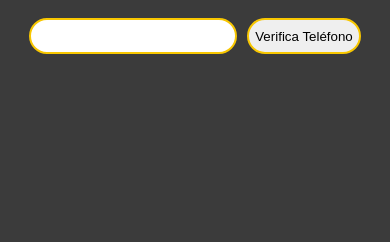
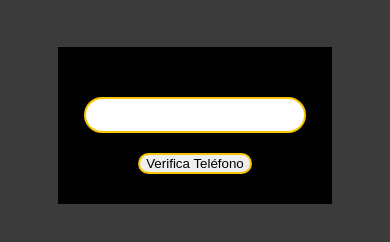
Before and after one commit to monica-arbelaez/validadorTelefono, a plain HTML site: page index.html in a window 390 px wide. Shown: the part 140-382 px from the top of the page. Drawn offline with Linux system fonts and the light colour scheme.

Commit message:
reto terminado

```diff
--- a/index.html
+++ b/index.html
@@ -13,7 +13,7 @@
     <form action="validador" id="validador">
         <input id="phone" type="text"  value="">
 
-        <button id="btn_phone">
+        <button type="button" id="btn_phone">
             Verifica Teléfono</button>
         <div id="respuesta"></div>
     </form>
--- a/style.css
+++ b/style.css
@@ -10,18 +10,33 @@ body{
 #validador{
     display: flex;
     justify-content: center;
+    text-align: center;
+    flex-direction: column;
+    background-color: rgb(1, 1, 2);
+    padding: 30px;
+    align-items:center;
+    margin: 50px 200px;
 }
 #phone{
     border-radius: 20px;
-    width: 200px;
     height: 30px;
-    margin-right: 10px;
     border: 2px solid rgb(248, 199, 1);
+    width: 400px;
+    margin: 20px;
 }
-#btn_phone{
+#btn_phone {
     border-radius: 20px;
     border: 2px solid rgb(248, 199, 1);
+
 }
 #respuesta{
     color: rgb(248, 199, 1);
 }
+@media (max-width: 900px){
+    #phone{
+        width: 100%;
+    }
+    #validador{
+        margin: 50px;
+    }
+}
```
